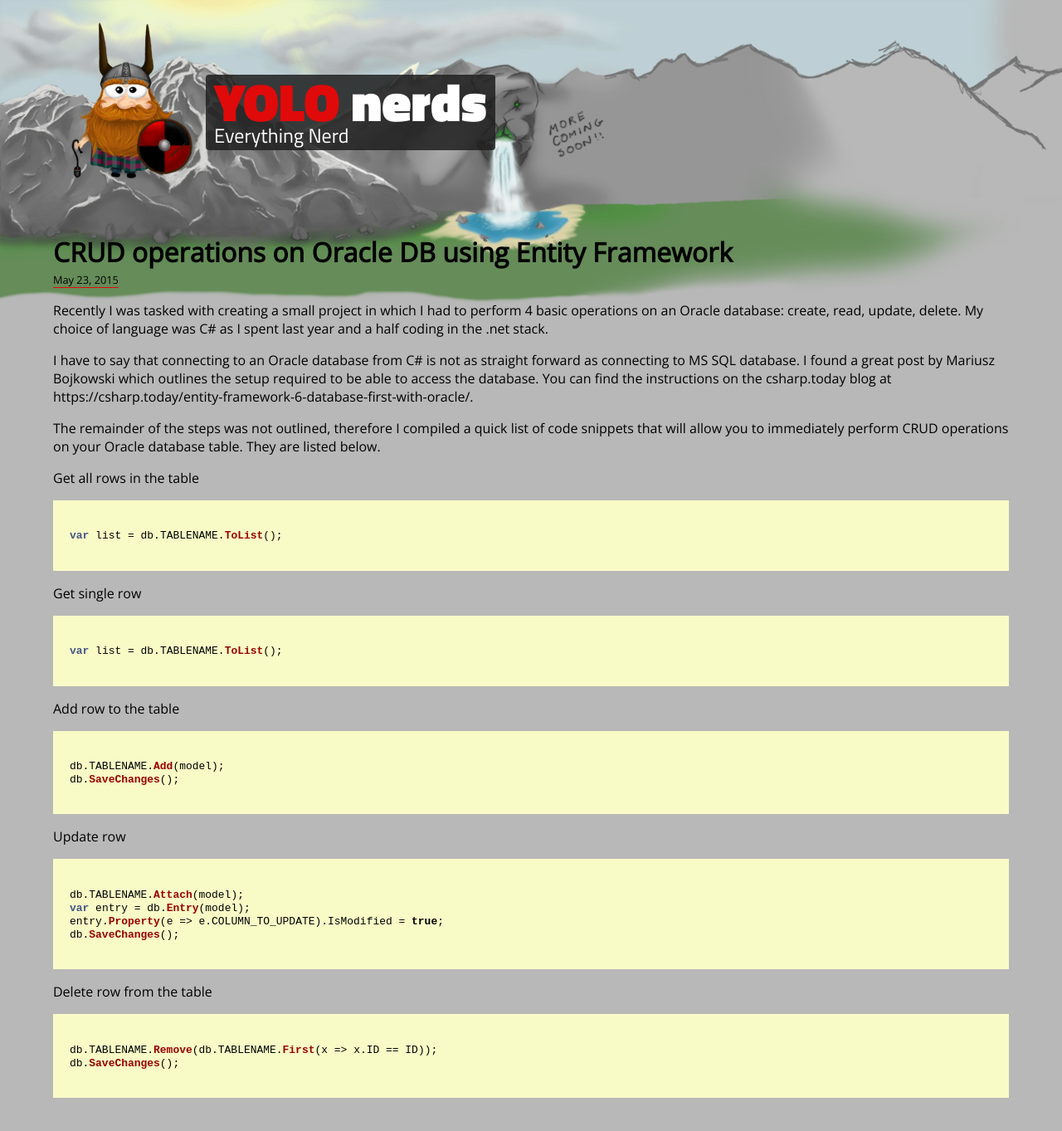
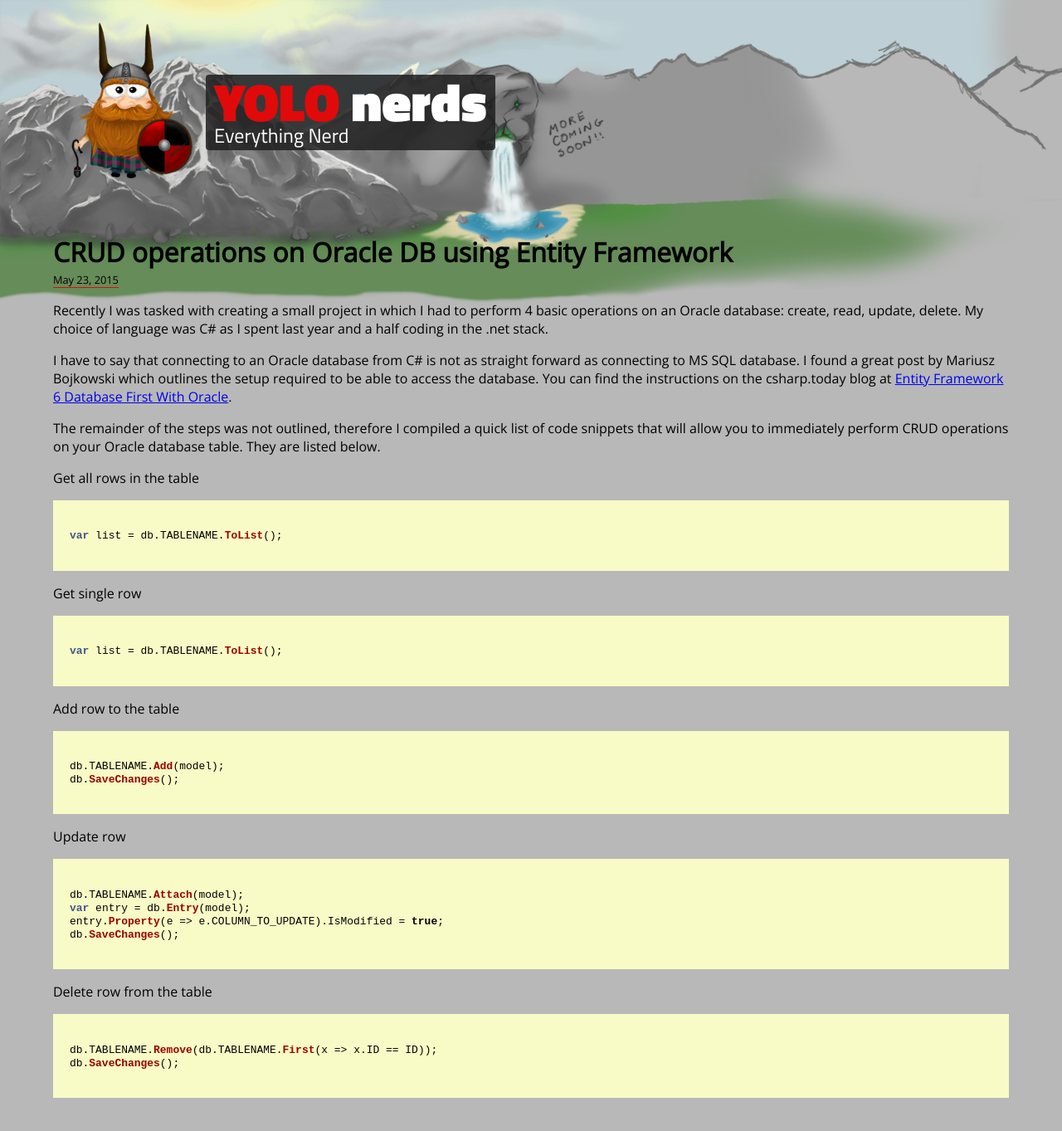
Before and after one commit to lzychowski/lzychowski.github.io, a Jekyll site: the page built from _posts/2015-05-23-my-first-post.md, in a window 1280 px wide. Shown: the whole page at 83% size. Built offline with Jekyll 4.4.1, drawn with Linux system fonts in a browser that asks for light colours; nearby versions of some CDN libraries; comment, search, counter and statistics services are not loaded; some of the changed lines change nothing that is shown.

Commit message:
modified post

```diff
--- a/_posts/2015-05-23-my-first-post.md
+++ b/_posts/2015-05-23-my-first-post.md
@@ -8,7 +8,7 @@ path: 2016-03-06-CRUD-operations-Oracle-Entity-Framework.md
 
 Recently I was tasked with creating a small project in which I had to perform 4 basic operations on an Oracle database: create, read, update, delete.  My choice of language was C# as I spent last year and a half coding in the .net stack.
 
-I have to say that connecting to an Oracle database from C# is not as straight forward as connecting to MS SQL database.  I found a great post by Mariusz Bojkowski which outlines the setup required to be able to access the database.  You can find the instructions on the csharp.today blog at https://csharp.today/entity-framework-6-database-first-with-oracle/.
+I have to say that connecting to an Oracle database from C# is not as straight forward as connecting to MS SQL database.  I found a great post by Mariusz Bojkowski which outlines the setup required to be able to access the database.  You can find the instructions on the csharp.today blog at [Entity Framework 6 Database First With Oracle](//csharp.today/entity-framework-6-database-first-with-oracle/).
 
 The remainder of the steps was not outlined, therefore I compiled a quick list of code snippets that will allow you to immediately perform CRUD operations on your Oracle database table.  They are listed below.
 
```
